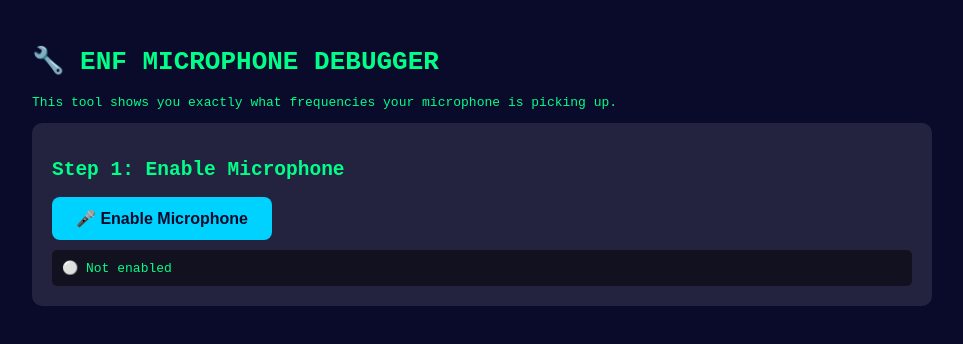
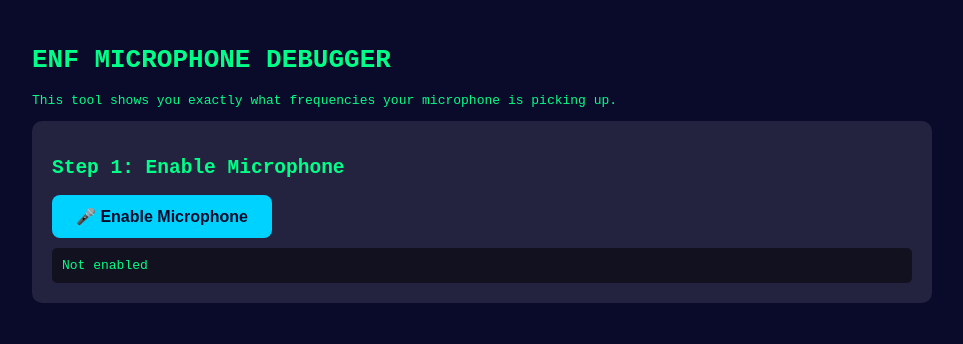
Before and after one commit to suchi00-dev/enfentropy-vault, a plain HTML site: page debug.html in a window 1280 px wide. Shown: the whole page, without its empty margins (158-1121 px from the left). Drawn offline with Linux system fonts and the light colour scheme.

Commit message:
Update debug.html

```diff
--- a/debug.html
+++ b/debug.html
@@ -65,13 +65,13 @@
 </head>
 <body>
     <div class="container">
-        <h1>🔧 ENF MICROPHONE DEBUGGER</h1>
+        <h1> ENF MICROPHONE DEBUGGER</h1>
         <p>This tool shows you exactly what frequencies your microphone is picking up.</p>
 
         <div class="card">
             <h2>Step 1: Enable Microphone</h2>
             <button id="micBtn">🎤 Enable Microphone</button>
-            <div id="status" class="status">⚪ Not enabled</div>
+            <div id="status" class="status"> Not enabled</div>
         </div>
 
         <div id="debugCard" class="card" style="display:none;">
@@ -89,7 +89,7 @@
     </div>
 
     <script>
-        // DOM elements
+        // DOMelements
         const micBtn = document.getElementById('micBtn');
         const statusDiv = document.getElementById('status');
         const debugCard = document.getElementById('debugCard');
@@ -98,7 +98,7 @@
         const explanationDiv = document.getElementById('explanation');
         const logDiv = document.getElementById('log');
 
-        // Audio variables
+        // Audiovariables
         let audioContext = null;
         let mediaStream = null;
         let analyser = null;
@@ -106,7 +106,7 @@
         let canvas = null;
         let ctx = null;
 
-        // Log function
+        // Logfunction
         function addLog(message, type = 'info') {
             const entry = document.createElement('div');
             const time = new Date().toLocaleTimeString();
@@ -119,20 +119,20 @@
             console.log(message);
         }
 
-        // ========== ENF FREQUENCY DETECTION ==========
+
         function detectFrequency(timeData, sampleRate) {
             let zeroCrossings = 0;
             let lastSign = 0;
             let started = false;
             let maxAmplitude = 0;
 
-            // Find max amplitude
+            // max amplitude
             for (let i = 0; i < timeData.length; i++) {
                 const val = Math.abs((timeData[i] - 128) / 128);
                 if (val > maxAmplitude) maxAmplitude = val;
             }
 
-            // Count zero crossings
+            // Count zerocrossings
             for (let i = 0; i < timeData.length; i++) {
                 const value = (timeData[i] - 128) / 128;
                 const sign = Math.sign(value);
@@ -157,16 +157,16 @@
             return null;
         }
 
-        // ========== GET DOMINANT FREQUENCY FROM FFT ==========
+
         function getDominantFrequency(timeData, sampleRate) {
-            // Convert to float array
+            // float array
             const floatData = new Float32Array(timeData.length);
             for (let i = 0; i < timeData.length; i++) {
                 floatData[i] = (timeData[i] - 128) / 128;
             }
 
-            // Simple FFT approximation (find peaks in time domain)
-            // This is more reliable for low frequencies
+
+
 
             let peaks = 0;
             let lastPeak = -1;
@@ -181,14 +181,14 @@
             if (peaks < 2) return null;
 
             // Average period between peaks
-            // This is a simplified approach
+
             const freq = (peaks / 2) * (sampleRate / floatData.length);
 
             if (freq > 40 && freq < 70) return freq;
             return null;
         }
 
-        // ========== DRAW SPECTRUM VISUALIZATION ==========
+
         function drawSpectrum(timeData, sampleRate, detectedFreq) {
             if (!ctx) return;
 
@@ -198,7 +198,7 @@
             ctx.fillStyle = '#0a0a1a';
             ctx.fillRect(0, 0, width, height);
 
-            // Draw the waveform
+            // waveform
             ctx.beginPath();
             ctx.strokeStyle = '#00d2ff';
             ctx.lineWidth = 1;
@@ -219,7 +219,7 @@
             }
         }
 
-        // ========== START DEBUGGING ==========
+        // DEBUGGING
         async function startDebug() {
             addLog('Starting microphone debug...', 'info');
 
@@ -324,7 +324,7 @@
             }
         }
 
-        // ========== CLEANUP ==========
+
         function cleanup() {
             if (mediaStream) {
                 mediaStream.getTracks().forEach(track => track.stop());
@@ -337,7 +337,7 @@
             }
         }
 
-        // ========== EVENT LISTENERS ==========
+
         micBtn.addEventListener('click', () => {
             cleanup();
             startDebug();
```
